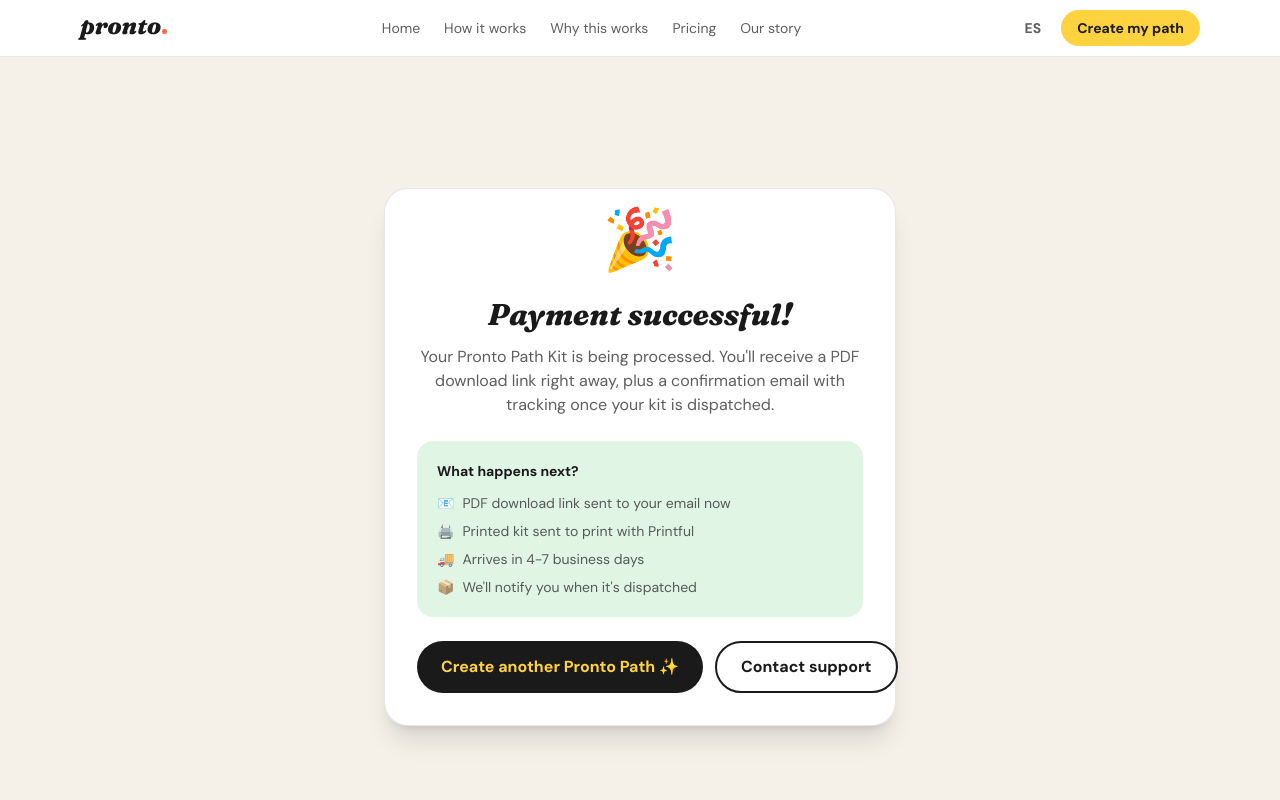
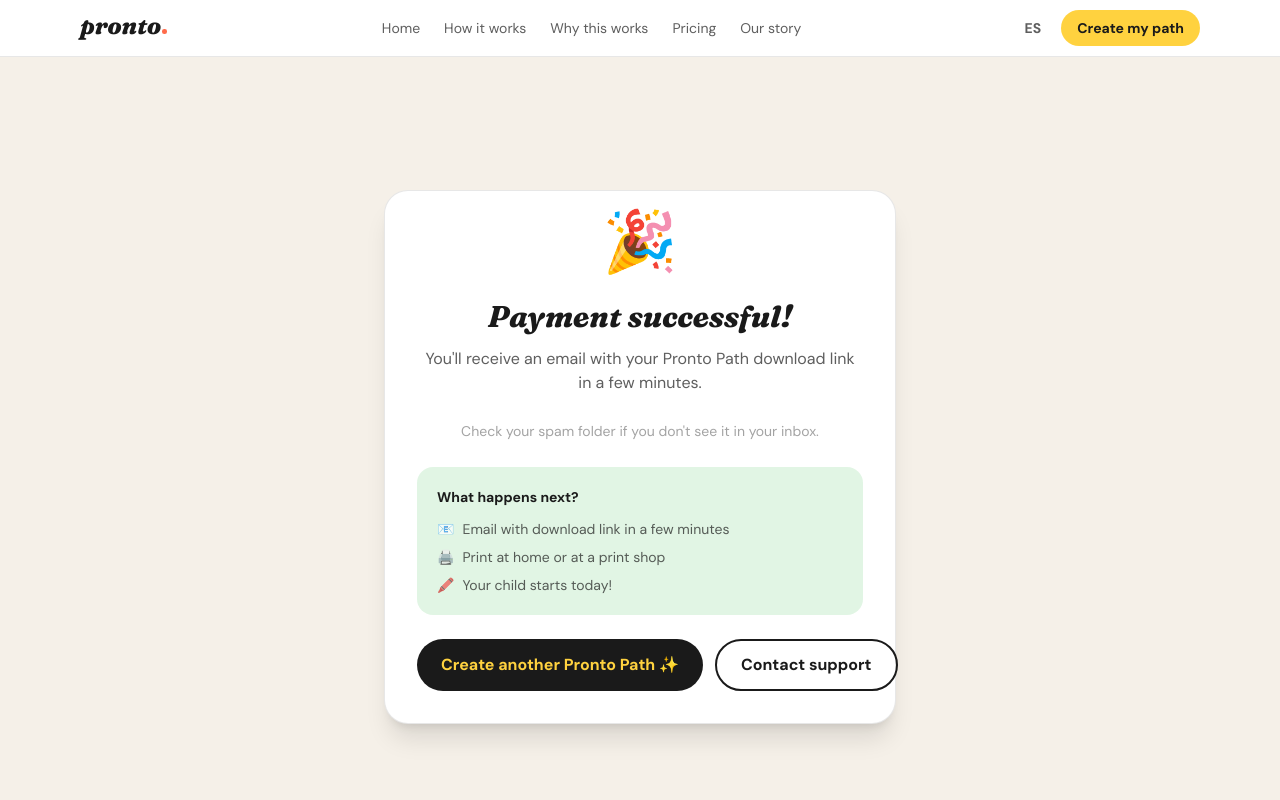
Before and after one commit to patriciasantom-lgtm/maspronto.com, a Next.js app: page /en/success in a window 1280 px wide. Shown: the top 800 px of the page. Built offline with nearby package versions, Linux system fonts and the light colour scheme.

Commit message:
fix: success page always shows digital-download messaging

```diff
--- a/app/[locale]/success/page.js
+++ b/app/[locale]/success/page.js
@@ -1,6 +1,6 @@
 'use client'
 
-import { useEffect, useState, Suspense } from 'react'
+import { useEffect, Suspense } from 'react'
 import { useSearchParams } from 'next/navigation'
 import { useTranslations } from 'next-intl'
 import { Link } from '@/i18n/navigation'
@@ -9,17 +9,15 @@ function SuccessContent() {
   const t = useTranslations('success')
   const searchParams = useSearchParams()
   const sessionId = searchParams.get('session_id')
-  const [product, setProduct] = useState(null)
 
+  // The site is digital-only (no Printful/physical kit) — always show the
+  // download messaging, regardless of any stale/legacy value that might be
+  // sitting in localStorage from before the digital-only pivot.
   useEffect(() => {
-    const p = localStorage.getItem('prontoProduct')
-    setProduct(p)
     localStorage.removeItem('prontoConfig')
     localStorage.removeItem('prontoCanvasUrl')
     localStorage.removeItem('prontoProduct')
   }, [])
-
-  const isDigital = product === 'digital'
 
   return (
     <div className="min-h-screen flex items-center justify-center px-4 py-16">
@@ -29,33 +27,18 @@ function SuccessContent() {
         <h1 className="font-fraunces text-3xl text-ink mb-3">{t('title')}</h1>
 
         <p className="font-dm-sans text-ink/70 text-base mb-6">
-          {isDigital ? (
-            <>
           {t('digital_msg')}
           <br /><br />
           <span className="text-sm text-ink/40">{t('digital_spam')}</span>
-            </>
-          ) : t('kit_msg')}
         </p>
 
         {/* What's next */}
         <div className="bg-mint/20 rounded-2xl p-5 text-left mb-6">
           <h3 className="font-dm-sans-bold text-ink text-sm mb-3">{t('whats_next')}</h3>
           <ul className="space-y-2 font-dm-sans text-sm text-ink/70">
-            {isDigital ? (
-              <>
             <li className="flex items-start gap-2"><span>📧</span> {t('digital_step1')}</li>
             <li className="flex items-start gap-2"><span>🖨️</span> {t('digital_step2')}</li>
             <li className="flex items-start gap-2"><span>🖍️</span> {t('digital_step3')}</li>
-              </>
-            ) : (
-              <>
-                <li className="flex items-start gap-2"><span>📧</span> {t('kit_step1')}</li>
-                <li className="flex items-start gap-2"><span>🖨️</span> {t('kit_step2')}</li>
-                <li className="flex items-start gap-2"><span>🚚</span> {t('kit_step3')}</li>
-                <li className="flex items-start gap-2"><span>📦</span> {t('kit_step4')}</li>
-              </>
-            )}
           </ul>
         </div>
 
```
Lines whose indentation alone changed are shown as unchanged.
